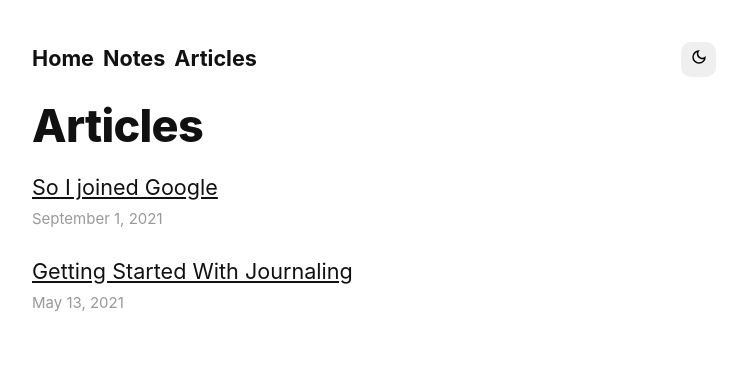
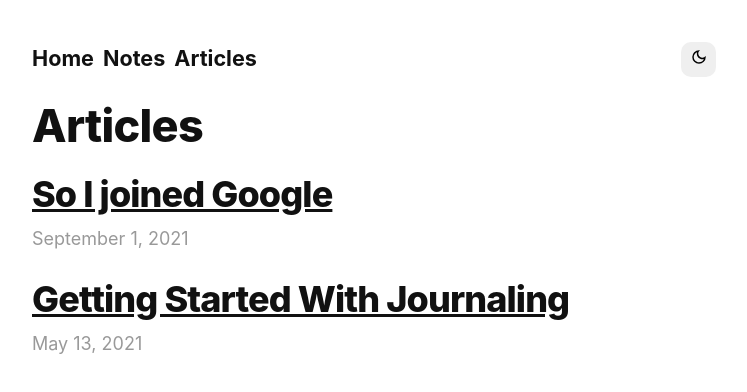
Before and after one commit to pzrsa/parsam.io, a Next.js app: page /articles in a window 1280 px wide. Shown: the top 392 px of the page, without its empty margins (266-1013 px from the left). Built offline with nearby package versions, Linux system fonts and the light colour scheme.

Commit message:
minor tweaks

```diff
--- a/components/Post.jsx
+++ b/components/Post.jsx
@@ -9,7 +9,7 @@ const Post = ({ postData }) => {
         <title>{postData.title} - Parsa Mesgarha</title>
       </Head>
       <header>
-        <h1 className={utilStyles.headingXl}>{postData.title}</h1>
+        <h1 className={utilStyles.heading2Xl}>{postData.title}</h1>
         <div className={utilStyles.lightText}>
           <Date dateString={postData.date} />
         </div>
--- a/components/Posts.jsx
+++ b/components/Posts.jsx
@@ -10,12 +10,12 @@ const Posts = ({ postType, itemsData }) => {
         {itemsData.map(({ slug, title, date }) => (
           <li className={styles.listItem} key={slug}>
             <Link href={`/${postType}/${slug}`}>
-              <a className={utilStyles.headingMd}>{title}</a>
+              <a className={utilStyles.headingXl}>{title}</a>
             </Link>
             <br />
-            <small className={utilStyles.lightText}>
+            <p className={utilStyles.lightText}>
               <Date dateString={date} />
-            </small>
+            </p>
           </li>
         ))}
       </ul>
--- a/styles/utils.module.css
+++ b/styles/utils.module.css
@@ -30,5 +30,6 @@
 }
 
 .lightText {
+  margin: 7px 0px;
   color: #999;
 }
```
